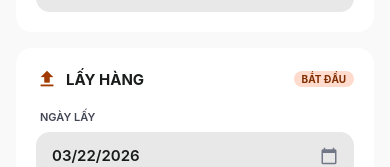
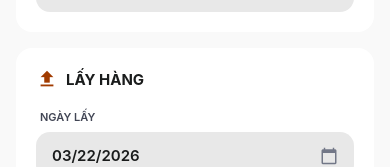
Before and after one commit to maiduydung/TruckerMobile, a React Native app: screen / in a window 390 px wide. Shown: the part 217-384 px from the top of the page. Built offline with nearby package versions, Linux system fonts and the light colour scheme.

Commit message:
Completely removed GPS tracking

```diff
--- a/src/TripScreen.tsx
+++ b/src/TripScreen.tsx
@@ -18,7 +18,6 @@ import { TripFormData, AdditionalCost, DRIVERS, PICKUP_LOCATIONS, DELIVERY_LOCAT
 import { formatNumber, parseNumber, generateId } from './utils';
 import { PickerModal } from './PickerModal';
 import { DatePickerModal } from './DatePickerModal';
-import { GpsCoordinates, captureGps } from './gps';
 import { buildPayload, submitTrip } from './api';
 
 function SectionCard({ children }: { children: React.ReactNode }) {
@@ -115,20 +114,6 @@ export default function TripScreen() {
   const [showDeliveryLocationPicker, setShowDeliveryLocationPicker] = useState(false);
   const [submitting, setSubmitting] = useState(false);
 
-  const pickupGps = useRef<GpsCoordinates | null>(null);
-  const deliveryGps = useRef<GpsCoordinates | null>(null);
-  const [pickupGpsCaptured, setPickupGpsCaptured] = useState(false);
-
-  const handlePickupStart = async () => {
-    const gps = await captureGps();
-    pickupGps.current = gps;
-    setPickupGpsCaptured(true);
-    if (gps) {
-      Alert.alert('GPS đã lưu', `Vị trí lấy hàng: ${gps.latitude.toFixed(5)}, ${gps.longitude.toFixed(5)}`);
-    } else {
-      Alert.alert('GPS', 'Không lấy được vị trí. Chuyến đi vẫn được ghi nhận.');
-    }
-  };
 
   const updateForm = useCallback(<K extends keyof TripFormData>(key: K, value: TripFormData[K]) => {
     setForm(prev => ({ ...prev, [key]: value }));
@@ -185,7 +170,7 @@ export default function TripScreen() {
   const handleSaveDraft = async () => {
     setSubmitting(true);
     try {
-      const payload = buildPayload(form, true, pickupGps.current, deliveryGps.current);
+      const payload = buildPayload(form, true, null, null);
       await submitTrip(payload);
       Alert.alert('Lưu tạm', 'Chuyến đi đã được lưu tạm thành công!');
     } catch {
@@ -212,8 +197,7 @@ export default function TripScreen() {
 
     setSubmitting(true);
     try {
-      deliveryGps.current = await captureGps();
-      const payload = buildPayload(form, false, pickupGps.current, deliveryGps.current);
+      const payload = buildPayload(form, false, null, null);
       await submitTrip(payload);
       Alert.alert('Hoàn tất', 'Chuyến đi đã được hoàn tất!');
     } catch {
@@ -261,10 +245,6 @@ export default function TripScreen() {
               icon="upload"
               iconColor={Colors.tertiary}
               title="LẤY HÀNG"
-              badge={pickupGpsCaptured ? 'GPS ✓' : 'BẮT ĐẦU'}
-              badgeBg={pickupGpsCaptured ? '#d1fae5' : Colors.tertiaryFixedBg}
-              badgeText={pickupGpsCaptured ? '#065f46' : Colors.tertiaryFixedText}
-              onBadgePress={handlePickupStart}
             />
             <Label text="NGÀY LẤY" />
             <TouchableOpacity style={styles.input} onPress={() => setShowPickupDate(true)}>
```
